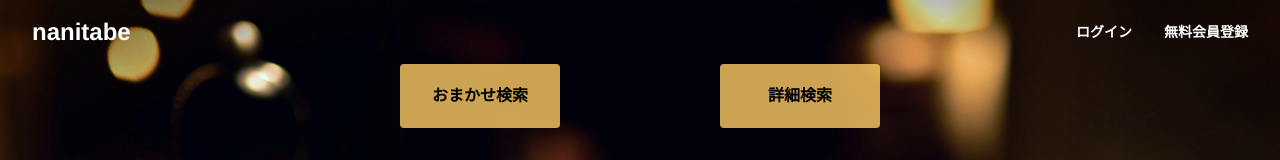
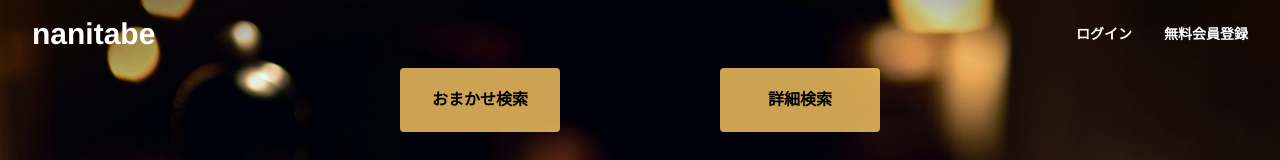
Before and after one commit to suzuki1108/nanitabe-front, a Vue app: page / in a window 1280 px wide. Shown: the top 160 px of the page. Built offline with nearby package versions, Linux system fonts and the light colour scheme.

Commit message:
ヘッダー調整

```diff
--- a/src/components/HeaderComponent.vue
+++ b/src/components/HeaderComponent.vue
@@ -1,10 +1,10 @@
 <template>
   <header
-    class="flex justify-between text-white font-bold items-center"
+    class="flex justify-between text-white font-bold items-center drop-shadow-lg"
     :class="is_bg_clear ? '' : 'bg-primary'"
   >
     <div>
-      <h1 class="mt-4 mb-4 ml-8 text-lg md:text-2xl">nanitabe</h1>
+      <h1 class="mt-4 mb-4 ml-8 text-lg md:text-3xl">nanitabe</h1>
     </div>
     <div>
       <a href="#" class="mr-8 text-xs md:text-sm">ログイン</a>
```
